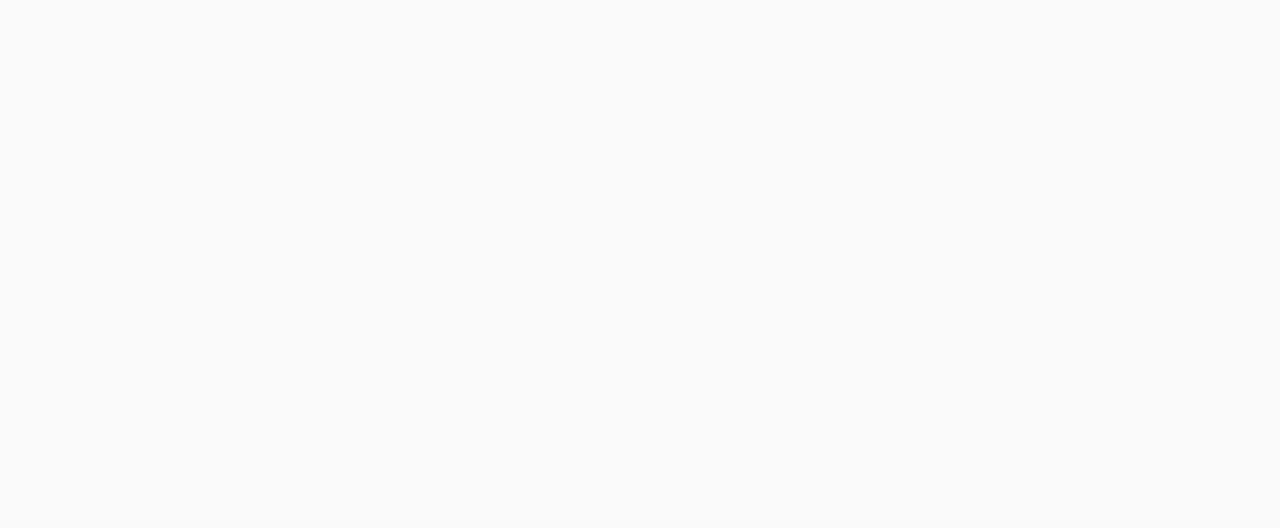
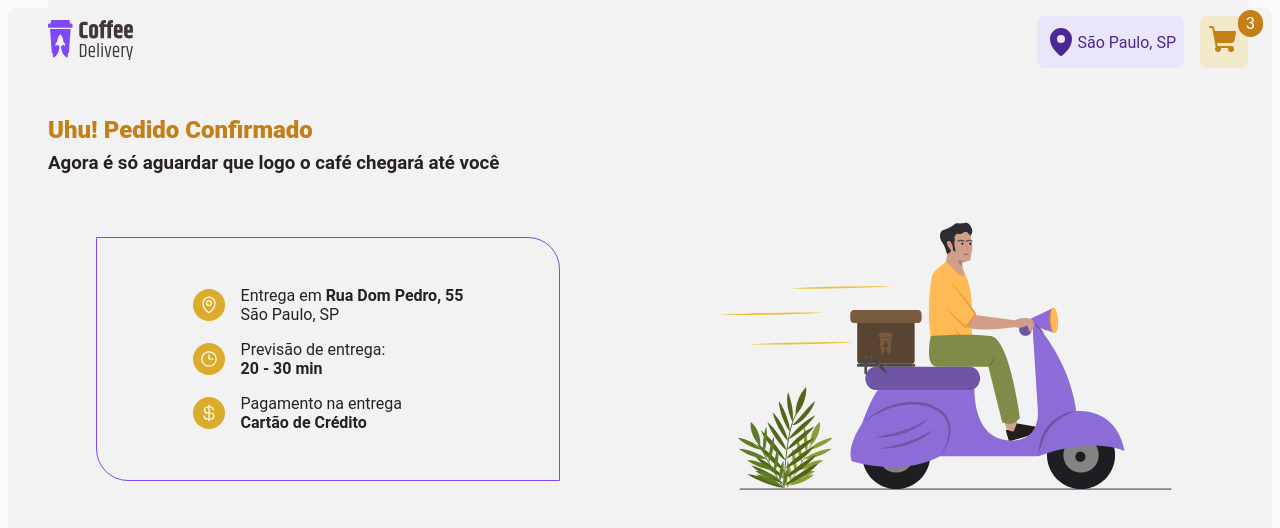
Before and after one commit to NearMaick/challenge-reactjs-coffeedelivery, a React (Vite) app: page /success in a window 1280 px wide. Before the commit this address had no page. Shown: the top 528 px of the page. Built offline with nearby package versions, Linux system fonts and the light colour scheme.

Commit message:
style: Success #1

```diff
--- a/src/Router.tsx
+++ b/src/Router.tsx
@@ -2,6 +2,7 @@
 import { DefaultLayout } from "./layouts/DefaultLayout";
 import { Checkout } from "./pages/Checkout";
 import { Home } from "./pages/Home";
+import { Success } from "./pages/Success";
 
 export function Router() {
   return (
@@ -9,6 +10,7 @@
       <Route path='/' element={<DefaultLayout />}>
         <Route path='/' element={<Home />} />
         <Route path='/checkout' element={<Checkout />} />
+        <Route path='/success' element={<Success />} />
       </Route>
     </Routes>
   );
--- /dev/null
+++ b/src/pages/Success/index.tsx
@@ -0,0 +1,42 @@
+import { Clock, CurrencyDollar, MapPin } from "phosphor-react";
+import DeliverymanImage from "../../assets/pageassets/deliveryman.svg";
+import { SuccessContainer, TitleMainContainer } from "./styles";
+
+export function Success() {
+  return (
+    <SuccessContainer>
+      <h2>Uhu! Pedido Confirmado</h2>
+      <h3>Agora é só aguardar que logo o café chegará até você</h3>
+      <TitleMainContainer>
+        <div>
+          <section>
+            <MapPin />
+            <div>
+              <p>
+                Entrega em <span>Rua Dom Pedro, 55</span>
+              </p>
+              <p>São Paulo, SP</p>
+            </div>
+          </section>
+          <section>
+            <Clock />
+            <div>
+              <p>Previsão de entrega:</p>
+              <span>20 - 30 min</span>
+            </div>
+          </section>
+          <section>
+            <CurrencyDollar />
+            <div>
+              <p>Pagamento na entrega</p>
+              <span>Cartão de Crédito</span>
+            </div>
+          </section>
+        </div>
+        <figure>
+          <img src={DeliverymanImage} alt='' />
+        </figure>
+      </TitleMainContainer>
+    </SuccessContainer>
+  );
+}
--- /dev/null
+++ b/src/pages/Success/styles.ts
@@ -0,0 +1,59 @@
+import styled from "styled-components";
+
+export const SuccessContainer = styled.div`
+  height: calc(100vh - 10rem);
+
+  display: flex;
+  flex-direction: column;
+  h2 {
+    margin-top: 2rem;
+    color: ${(props) => props.theme["yellow-600"]};
+    font-weight: 800;
+  }
+
+  h2,
+  h3 {
+    padding: 0.25rem 0;
+  }
+
+  h3 {
+    margin-bottom: 2rem;
+  }
+`;
+
+export const TitleMainContainer = styled.main`
+  display: grid;
+  grid-template-columns: repeat(2, 1fr);
+  gap: 4rem;
+  place-items: center;
+
+  div:first-child {
+    border: 1px solid ${(props) => props.theme["purple-500"]};
+    border-radius: 0 32px 0 32px;
+
+    padding: 2rem 6rem;
+
+    span {
+      font-weight: 700;
+    }
+  }
+
+  section {
+    display: flex;
+    align-items: center;
+
+    margin: 1rem 0;
+
+    svg {
+      width: 2rem;
+      height: 2rem;
+
+      padding: 0.4rem;
+      margin-right: 1rem;
+
+      color: ${(props) => props.theme.white};
+      background: ${(props) => props.theme["yellow-500"]};
+      border-radius: 9999px;
+    }
+  }
+`;
```
Also changed, not shown: src/assets/pageassets/deliveryman.svg (added).
